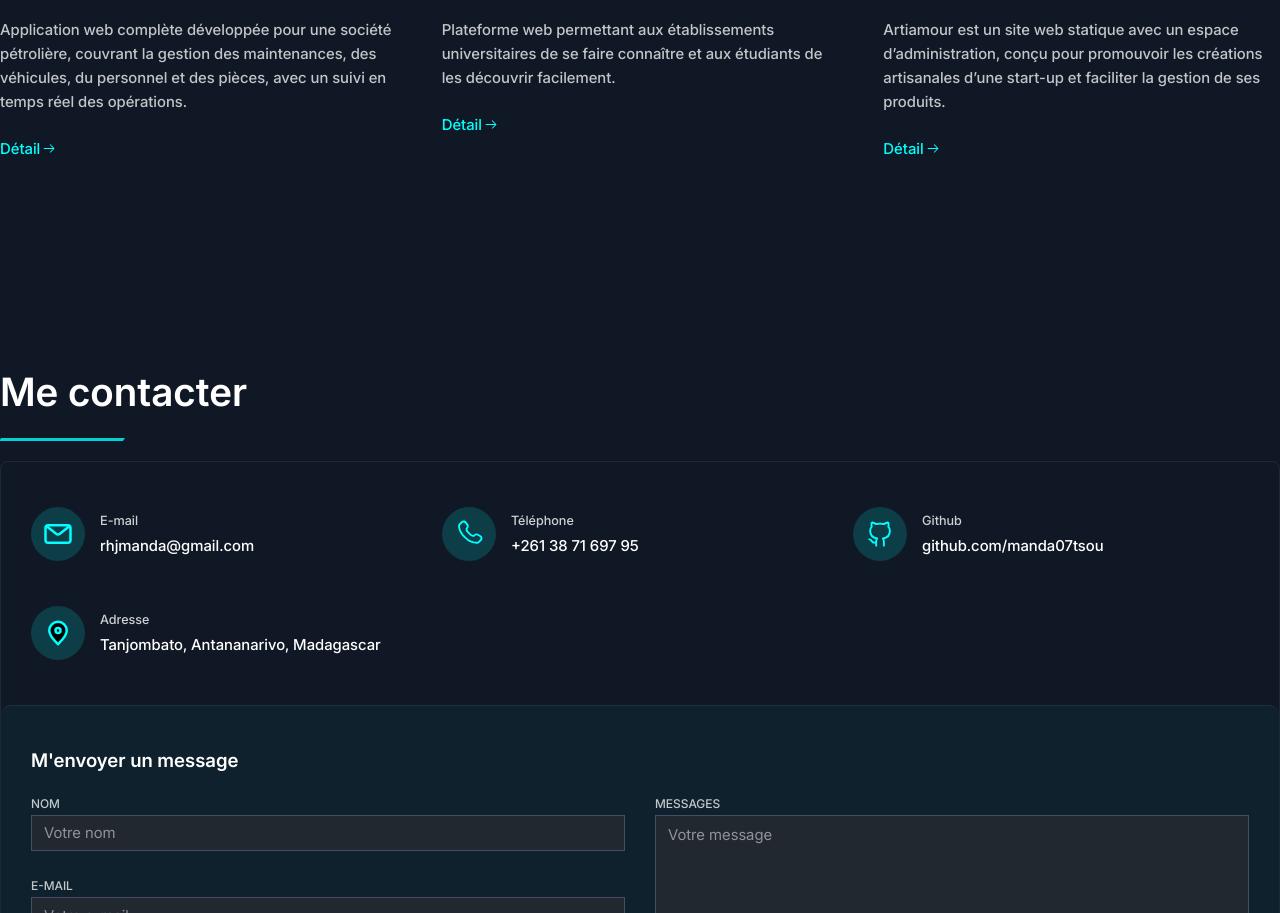
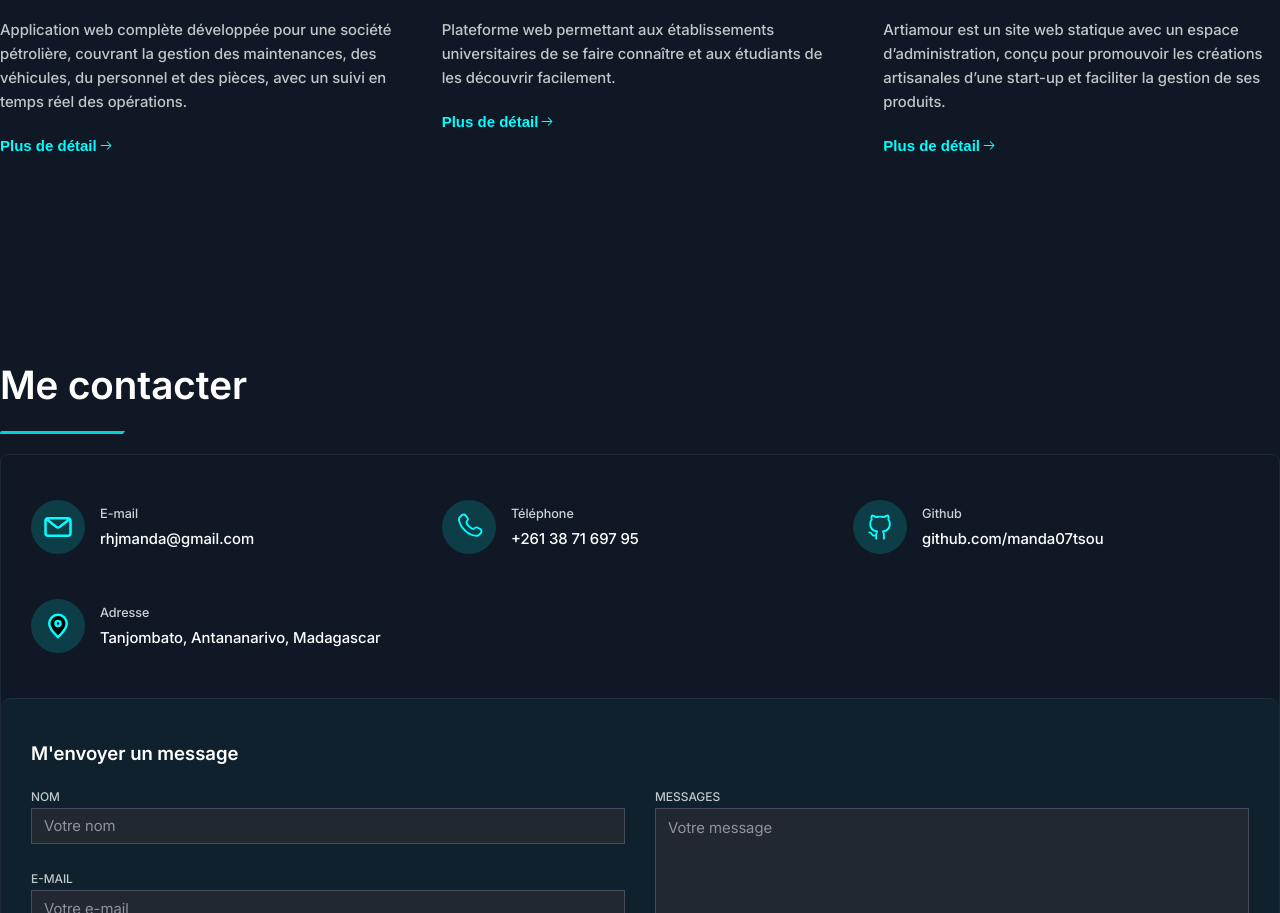
Before and after one commit to manda07tsou/portfolio, a React (Vite) app: page / in a window 1280 px wide. Shown: the part 2108-3021 px from the top of the page. Built offline with nearby package versions, Linux system fonts and the light colour scheme.

Commit message:
correction bug

```diff
--- a/src/assets/styles/_projects.scss
+++ b/src/assets/styles/_projects.scss
@@ -32,6 +32,12 @@
    display: flex;
    align-items: center;
    font-size: 1em;
+   font-weight: 600;
+   transition: .3s;
+
+   &:hover{
+      filter: brightness(.7);
+   }
 
    .icon{
       width: 1.2em;
--- a/src/modules/Projects/ShowProjectAction.tsx
+++ b/src/modules/Projects/ShowProjectAction.tsx
@@ -26,10 +26,10 @@ export function ShowProjectAction({project}:ShowProjectActionProps){
 
    return (
       <>
-         <a href="#" className="project__card-action" onClick={handleOpen}>
-            Détail
+         <button className="project__card-action" onClick={handleOpen}>
+            Plus de détail
             <Icon name="icon-arrowRight"></Icon>
-         </a>
+         </button>
          <Dialog
             isOpen={isOpen}
             onClose={handleClose}
```
